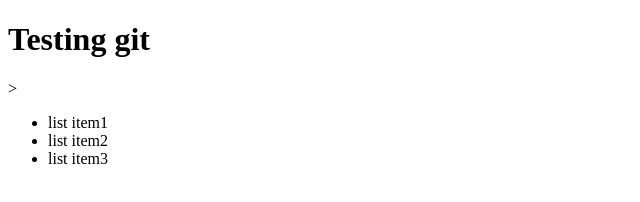
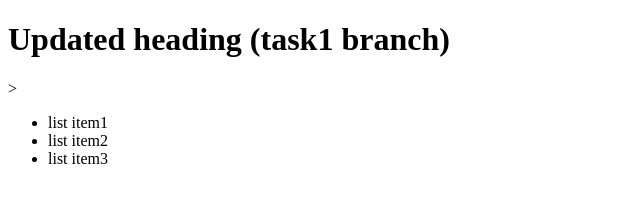
Before and after one commit to devilsngh/testRepo, a plain HTML site: page index.html in a window 1280 px wide. Shown: the whole page, without its empty margins (0-640 px from the left). Drawn offline with Linux system fonts and the light colour scheme.

Commit message:
changedd the headline

```diff
--- a/index.html
+++ b/index.html
@@ -4,7 +4,7 @@
         <title>Git Test</title>
     </head>
     <body>
-        <h1>Testing git</h1>>
+        <h1>Updated heading (task1 branch)</h1>>
         <ul>
             <li>list item1</li>
             <li>list item2</li>
```
